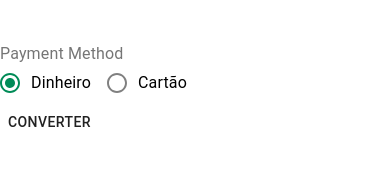
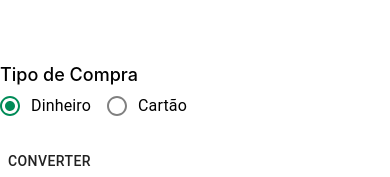
Before and after one commit to icestellar/conversor-de-dolar-para-real, a React (Create React App) app: page / in a window 390 px wide. Shown: the part 388-565 px from the top of the page. Built offline with nearby package versions, Linux system fonts and the light colour scheme; no server answers.

Commit message:
Adicionado responsividade no PaymentMethod

```diff
--- a/src/Components/PaymentMethod/PaymentMethod.tsx
+++ b/src/Components/PaymentMethod/PaymentMethod.tsx
@@ -1,12 +1,12 @@
 import { withStyles } from '@material-ui/core/styles';
-import { FormLabel, FormControl, FormControlLabel, RadioGroup, Radio, RadioProps } from '@material-ui/core';
-
-interface iProps{
+import { FormControl, FormControlLabel, RadioGroup, Radio, RadioProps } from '@material-ui/core';
+import { Label, PaymentBox } from './Style'
+interface iProps {
   paymentMethod: string,
   paymentMethodHandler: Function
 }
 
-const PaymentMethod = (props:iProps) => {
+const PaymentMethod = (props: iProps) => {
 
   const handlePaymentChange = (event: React.ChangeEvent<HTMLInputElement>) => {
     return ((event.target as HTMLInputElement).value);
@@ -23,13 +23,15 @@ const GreenRadio = withStyles({
   })((props: RadioProps) => <Radio color="default" {...props} />);
 
   return (
+    <PaymentBox>
       <FormControl component="fieldset">
-    <FormLabel component="legend">Payment Method</FormLabel>
-    <RadioGroup aria-label="PaymentMethod" name="PaymentMethod" value={props.paymentMethod} onChange={(event) => {props.paymentMethodHandler(handlePaymentChange(event))}} row>
-      <FormControlLabel value="dinheiro" control={<GreenRadio />} label="Dinheiro"/>
-      <FormControlLabel value="cartao" control={<GreenRadio />} label="Cartão"/>
+        <Label>Tipo de Compra</Label>
+        <RadioGroup aria-label="PaymentMethod" name="PaymentMethod" value={props.paymentMethod} onChange={(event) => { props.paymentMethodHandler(handlePaymentChange(event)) }} row>
+          <FormControlLabel value="dinheiro" control={<GreenRadio />} label="Dinheiro" />
+          <FormControlLabel value="cartao" control={<GreenRadio />} label="Cartão" />
         </RadioGroup>
       </FormControl>
+    </PaymentBox>
   );
 }
 export default PaymentMethod
--- /dev/null
+++ b/src/Components/PaymentMethod/Style.ts
@@ -0,0 +1,12 @@
+import styled from "styled-components";
+
+const Label = styled.p`
+    color: "#2E3742";
+    font-weight: 500;
+    font-size: 18px;
+    margin-block-end: 0;
+`;
+const PaymentBox = styled.div`
+    padding-bottom: 1rem;
+`;
+export { Label, PaymentBox}
```
Lines whose indentation alone changed are shown as unchanged.
